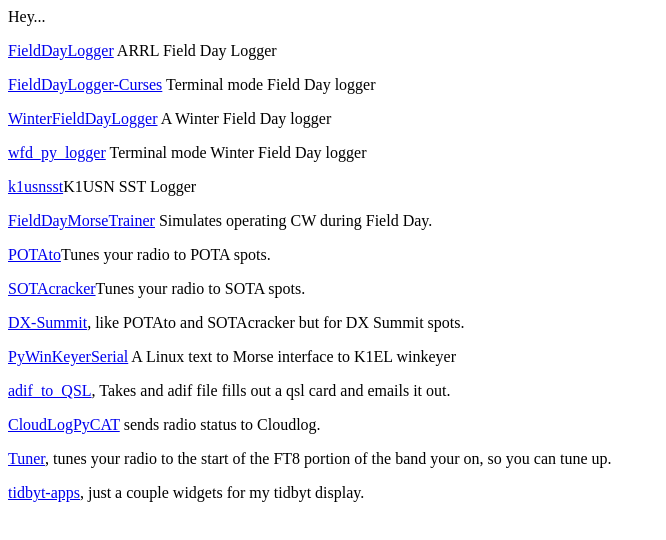
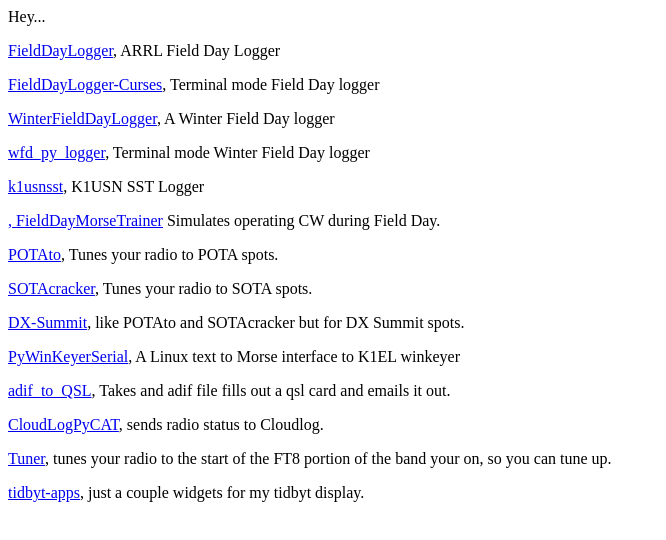
Before and after one commit to mbridak/mbridak.github.io, a plain HTML site: page index.html in a window 1280 px wide. Shown: the whole page, without its empty margins (0-666 px from the left). Drawn offline with Linux system fonts and the light colour scheme.

Commit message:
oops again

```diff
--- a/index.html
+++ b/index.html
@@ -2,18 +2,18 @@
 <header></header>
 <body>
     <p>Hey...</p>
-    <p><a href='https://mbridak.github.io/FieldDayLogger/'>FieldDayLogger</a> ARRL Field Day Logger</p>
-    <p><a href='https://mbridak.github.io/FieldDayLogger-Curses/'>FieldDayLogger-Curses</a> Terminal mode Field Day logger</p>
-    <p><a href='https://mbridak.github.io/WinterFieldDayLogger/'>WinterFieldDayLogger</a> A Winter Field Day logger</a></p>
-    <p><a href='https://mbridak.github.io/wfd_py_logger/'>wfd_py_logger</a> Terminal mode Winter Field Day logger</p>
-    <p><a href='https://mbridak.github.io/k1usnsst/'>k1usnsst</a>K1USN SST Logger</p>
-    <p><a href='https://mbridak.github.io/FieldDayMorseTrainer/'>FieldDayMorseTrainer</a> Simulates operating CW during Field Day.</p>
-    <p><a href='https://mbridak.github.io/potato/'>POTAto</a>Tunes your radio to POTA spots.</p>
-    <p><a href='https://mbridak.github.io/sotacracker'>SOTAcracker</a>Tunes your radio to SOTA spots.</p>
+    <p><a href='https://mbridak.github.io/FieldDayLogger/'>FieldDayLogger</a>, ARRL Field Day Logger</p>
+    <p><a href='https://mbridak.github.io/FieldDayLogger-Curses/'>FieldDayLogger-Curses</a>, Terminal mode Field Day logger</p>
+    <p><a href='https://mbridak.github.io/WinterFieldDayLogger/'>WinterFieldDayLogger</a>, A Winter Field Day logger</p>
+    <p><a href='https://mbridak.github.io/wfd_py_logger/'>wfd_py_logger</a>, Terminal mode Winter Field Day logger</p>
+    <p><a href='https://mbridak.github.io/k1usnsst/'>k1usnsst</a>, K1USN SST Logger</p>
+    <p><a href='https://mbridak.github.io/FieldDayMorseTrainer/'>, FieldDayMorseTrainer</a> Simulates operating CW during Field Day.</p>
+    <p><a href='https://mbridak.github.io/potato/'>POTAto</a>, Tunes your radio to POTA spots.</p>
+    <p><a href='https://mbridak.github.io/sotacracker'>SOTAcracker</a>, Tunes your radio to SOTA spots.</p>
     <p><a href='https://mbridak.github.io/dxsummit/'>DX-Summit</a>, like POTAto and SOTAcracker but for DX Summit spots.</p>
-    <p><a href='https://mbridak.github.io/PyWinKeyerSerial'>PyWinKeyerSerial</a> A Linux text to Morse interface to K1EL winkeyer</p>
+    <p><a href='https://mbridak.github.io/PyWinKeyerSerial'>PyWinKeyerSerial</a>, A Linux text to Morse interface to K1EL winkeyer</p>
     <p><a href='https://mbridak.github.io/adif_to_QSL/'>adif_to_QSL</a>, Takes and adif file fills out a qsl card and emails it out.</p>
-    <p><a href='https://mbridak.github.io/CloudLogPyCAT/'>CloudLogPyCAT</a> sends radio status to Cloudlog.</p>
+    <p><a href='https://mbridak.github.io/CloudLogPyCAT/'>CloudLogPyCAT</a>, sends radio status to Cloudlog.</p>
     <p><a href='https://mbridak.github.io/Tuner/'>Tuner</a>, tunes your radio to the start of the FT8 portion of the band your on, so you can tune up.</p>
     <p><a href='https://mbridak.github.io/tidbyt-apps/'>tidbyt-apps</a>, just a couple widgets for my tidbyt display.</p>
 </body>
```
